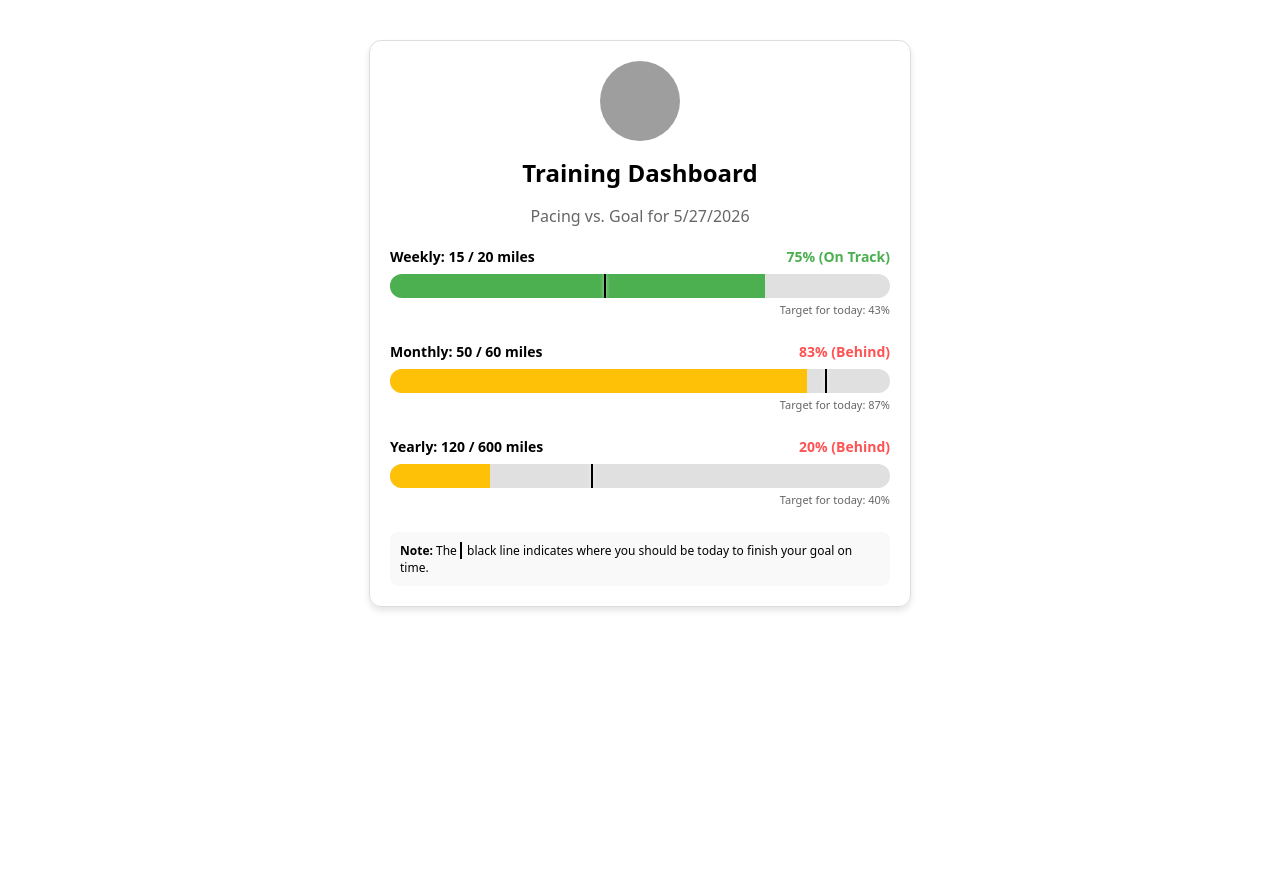
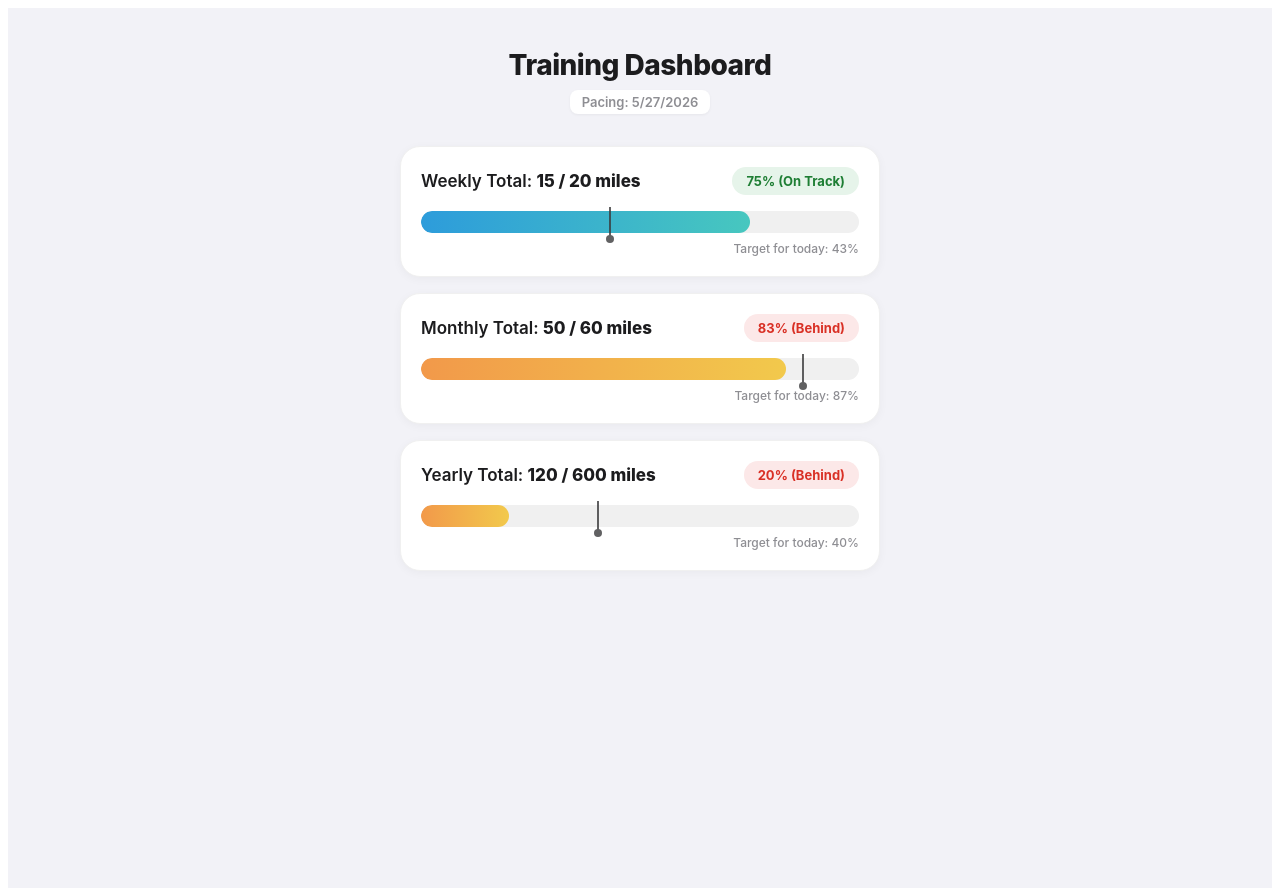
Before and after one commit to tdembows/runstats.io, a React (Vite) app: page / in a window 1280 px wide. Before the commit the page ends 800 px from the top, so only its background shows below. Built offline with nearby package versions, Linux system fonts and the light colour scheme; grey boxes are pictures that could not be loaded.

Commit message:
Modernization pass 1

```diff
--- a/src/App.jsx
+++ b/src/App.jsx
@@ -1,50 +1,95 @@
 import React from 'react';
 
-const ProgressBar = ({ label, completed, goal, pacingPercent }) => {
-  // Calculate completion percentage, capped at 100% for the UI bar width
+const COLORS = {
+  onTrack: 'linear-gradient(90deg, #2D9CDB, #47C7BF)', // Teal-blue gradient
+  behind: 'linear-gradient(90deg, #F2994A, #F2C94C)',  // Gold-orange gradient
+  statusGreen: '#E6F4EA',
+  statusGreenText: '#1E7E34',
+  statusRed: '#FCE8E8',
+  statusRedText: '#D93025',
+  track: '#F0F0F0',
+};
+
+const StatCard = ({ label, completed, goal, pacingPercent }) => {
   const completionPercent = (completed / goal) * 100;
+  const isOnTrack = completionPercent >= pacingPercent;
   const displayPercent = Math.round(completionPercent);
 
   return (
-    <div style={{ marginBottom: '25px' }}>
-      <div style={{ display: 'flex', justifyContent: 'space-between', marginBottom: '8px', fontSize: '14px', fontWeight: 'bold' }}>
-        <span>{label}: {completed} / {goal} miles</span>
-        <span style={{ color: completionPercent >= pacingPercent ? '#4CAF50' : '#FF5252' }}>
-          {displayPercent}% {completionPercent >= pacingPercent ? '(On Track)' : '(Behind)'}
+    <div style={{
+      backgroundColor: '#FFFFFF',
+      borderRadius: '20px',
+      padding: '20px',
+      marginBottom: '16px',
+      boxShadow: '0 2px 10px rgba(0,0,0,0.04)',
+      border: '1px solid #F0F0F0'
+    }}>
+      {/* Header Row */}
+      <div style={{ display: 'flex', justifyContent: 'space-between', alignItems: 'center', marginBottom: '16px' }}>
+        <span style={{ fontSize: '17px', fontWeight: '600', color: '#1C1C1E' }}>
+          {label} Total: <span style={{ fontWeight: '800' }}>{completed} / {goal} miles</span>
         </span>
+
+        {/* Status Pill */}
+        <div style={{
+          backgroundColor: isOnTrack ? COLORS.statusGreen : COLORS.statusRed,
+          color: isOnTrack ? COLORS.statusGreenText : COLORS.statusRedText,
+          padding: '6px 14px',
+          borderRadius: '20px',
+          fontSize: '13px',
+          fontWeight: '700',
+        }}>
+          {displayPercent}% {isOnTrack ? '(On Track)' : '(Behind)'}
+        </div>
       </div>
 
-      {/* Container for the bar */}
+      {/* Progress Bar Container */}
+      <div style={{ position: 'relative', marginBottom: '8px' }}>
         <div style={{
-        position: 'relative',
           width: '100%',
-        height: '24px',
-        backgroundColor: '#e0e0e0',
-        borderRadius: '12px',
+          height: '22px',
+          backgroundColor: COLORS.track,
+          borderRadius: '11px',
           overflow: 'hidden'
         }}>
           {/* Progress Fill */}
           <div style={{
             width: `${Math.min(completionPercent, 100)}%`,
             height: '100%',
-          backgroundColor: completionPercent >= pacingPercent ? '#4CAF50' : '#FFC107',
-          transition: 'width 0.5s ease-in-out'
+            background: isOnTrack ? COLORS.onTrack : COLORS.behind,
+            borderRadius: '11px',
+            transition: 'width 0.8s cubic-bezier(0.4, 0, 0.2, 1)'
           }} />
+        </div>
 
-        {/* Pacing Line (The "Goal" Marker) */}
+        {/* Modern Target Marker */}
         <div style={{
           position: 'absolute',
           left: `${pacingPercent}%`,
-          top: 0,
+          top: '-4px',
+          bottom: '-4px',
           width: '2px',
-          height: '100%',
-          backgroundColor: '#000',
+          backgroundColor: '#3A3A3C',
           zIndex: 2,
-          boxShadow: '0 0 4px rgba(255,255,255,0.8)'
-        }} title="Pacing Goal" />
+          opacity: 0.8
+        }}>
+           <div style={{
+             position: 'absolute',
+             bottom: '-6px',
+             left: '-3px',
+             width: '8px',
+             height: '8px',
+             borderRadius: '50%',
+             backgroundColor: '#3A3A3C'
+           }} />
         </div>
-      <div style={{ fontSize: '11px', color: '#666', marginTop: '4px', textAlign: 'right' }}>
+      </div>
+
+      {/* Footer Info */}
+      <div style={{ display: 'flex', justifyContent: 'flex-end' }}>
+        <span style={{ fontSize: '12px', color: '#8E8E93', fontWeight: '500' }}>
           Target for today: {Math.round(pacingPercent)}%
+        </span>
       </div>
     </div>
   );
@@ -53,44 +98,47 @@ const ProgressBar = ({ label, completed, goal, pacingPercent }) => {
 function App() {
   const now = new Date();
 
-  // 1. Weekly Pacing (Assuming week starts on Monday)
-  const dayOfWeek = now.getDay() === 0 ? 7 : now.getDay(); // Adjust Sunday from 0 to 7
+  // Pacing Calculations
+  const dayOfWeek = now.getDay() === 0 ? 7 : now.getDay();
   const weeklyPacing = (dayOfWeek / 7) * 100;
 
-  // 2. Monthly Pacing
   const daysInMonth = new Date(now.getFullYear(), now.getMonth() + 1, 0).getDate();
   const monthlyPacing = (now.getDate() / daysInMonth) * 100;
 
-  // 3. Yearly Pacing
   const startOfYear = new Date(now.getFullYear(), 0, 1);
-  const diff = now - startOfYear;
-  const oneDay = 1000 * 60 * 60 * 24;
-  const dayOfYear = Math.floor(diff / oneDay) + 1;
+  const dayOfYear = Math.floor((now - startOfYear) / (1000 * 60 * 60 * 24)) + 1;
   const daysInYear = (now.getFullYear() % 4 === 0) ? 366 : 365;
   const yearlyPacing = (dayOfYear / daysInYear) * 100;
 
-  const weeklyProgress = { completed: 15, goal: 20 };
-  const monthlyProgress = { completed: 50, goal: 60 };
-  const yearlyProgress = { completed: 120, goal: 600 };
-
   return (
-    <div style={{ fontFamily: 'system-ui, sans-serif', maxWidth: '500px', margin: '40px auto', padding: '20px', border: '1px solid #ddd', borderRadius: '12px', boxShadow: '0 4px 6px rgba(0,0,0,0.1)' }}>
-      <header style={{ textAlign: 'center', marginBottom: '20px' }}>
-        <img
-          src="https://dgalywyr863hv.cloudfront.net/pictures/athletes/8031060/4819529/6/large.jpg"
-          alt="Athlete"
-          style={{ borderRadius: '50%', width: '80px', height: '80px', marginBottom: '10px' }}
-        />
-        <h1 style={{ margin: 0, fontSize: '24px' }}>Training Dashboard</h1>
-        <p style={{ color: '#666' }}>Pacing vs. Goal for {now.toLocaleDateString()}</p>
+    <div style={{
+      backgroundColor: '#F2F2F7',
+      minHeight: '100vh',
+      padding: '40px 20px',
+      fontFamily: '-apple-system, BlinkMacSystemFont, "Segoe UI", Roboto, Helvetica, Arial, sans-serif'
+    }}>
+      <div style={{ maxWidth: '480px', margin: '0 auto' }}>
+        <header style={{ textAlign: 'center', marginBottom: '32px' }}>
+          <h1 style={{ margin: '0 0 8px 0', fontSize: '28px', fontWeight: '800', color: '#1C1C1E', letterSpacing: '-0.5px' }}>
+            Training Dashboard
+          </h1>
+          <div style={{
+            display: 'inline-block',
+            padding: '4px 12px',
+            backgroundColor: '#FFFFFF',
+            borderRadius: '8px',
+            fontSize: '13px',
+            color: '#8E8E93',
+            fontWeight: '600',
+            boxShadow: '0 1px 3px rgba(0,0,0,0.05)'
+          }}>
+            Pacing: {now.toLocaleDateString()}
+          </div>
         </header>
 
-      <ProgressBar label="Weekly" {...weeklyProgress} pacingPercent={weeklyPacing} />
-      <ProgressBar label="Monthly" {...monthlyProgress} pacingPercent={monthlyPacing} />
-      <ProgressBar label="Yearly" {...yearlyProgress} pacingPercent={yearlyPacing} />
-
-      <div style={{ marginTop: '20px', padding: '10px', backgroundColor: '#f9f9f9', borderRadius: '8px', fontSize: '12px' }}>
-        <strong>Note:</strong> The <span style={{ borderLeft: '2px solid black', paddingLeft: '5px' }}>black line</span> indicates where you should be today to finish your goal on time.
+        <StatCard label="Weekly" completed={15} goal={20} pacingPercent={weeklyPacing} />
+        <StatCard label="Monthly" completed={50} goal={60} pacingPercent={monthlyPacing} />
+        <StatCard label="Yearly" completed={120} goal={600} pacingPercent={yearlyPacing} />
       </div>
     </div>
   );
```
Lines whose indentation alone changed are shown as unchanged.
